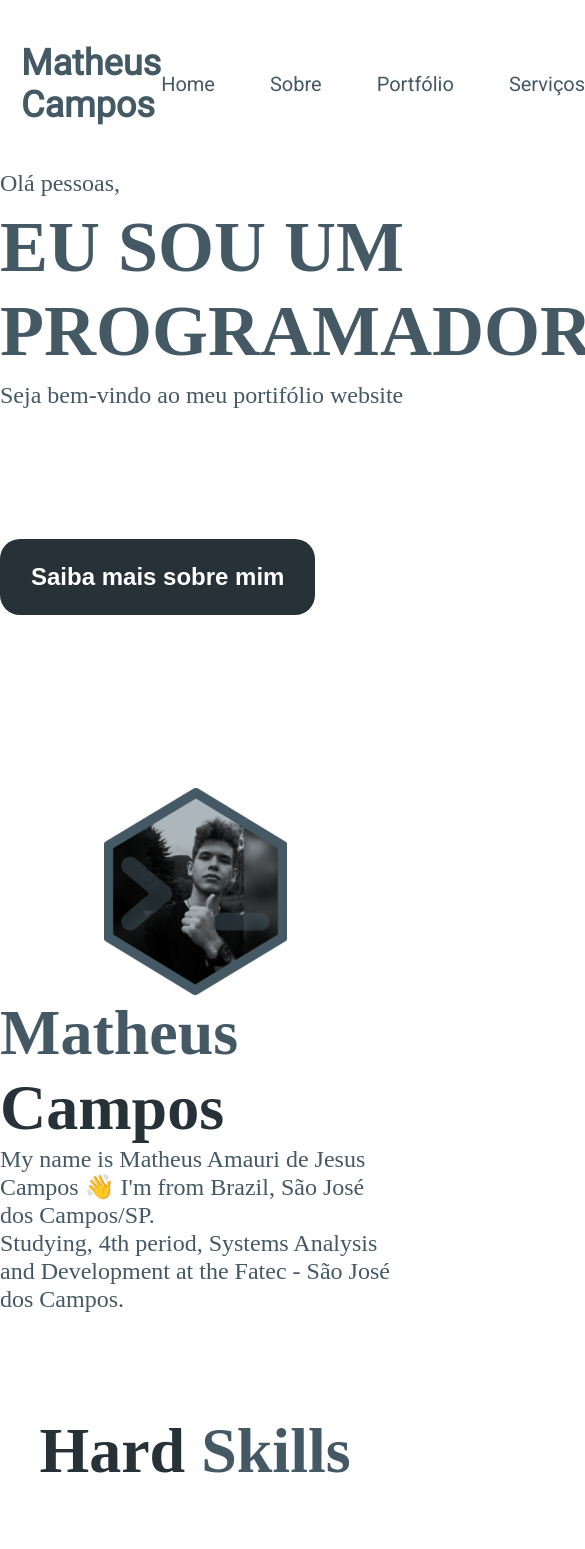
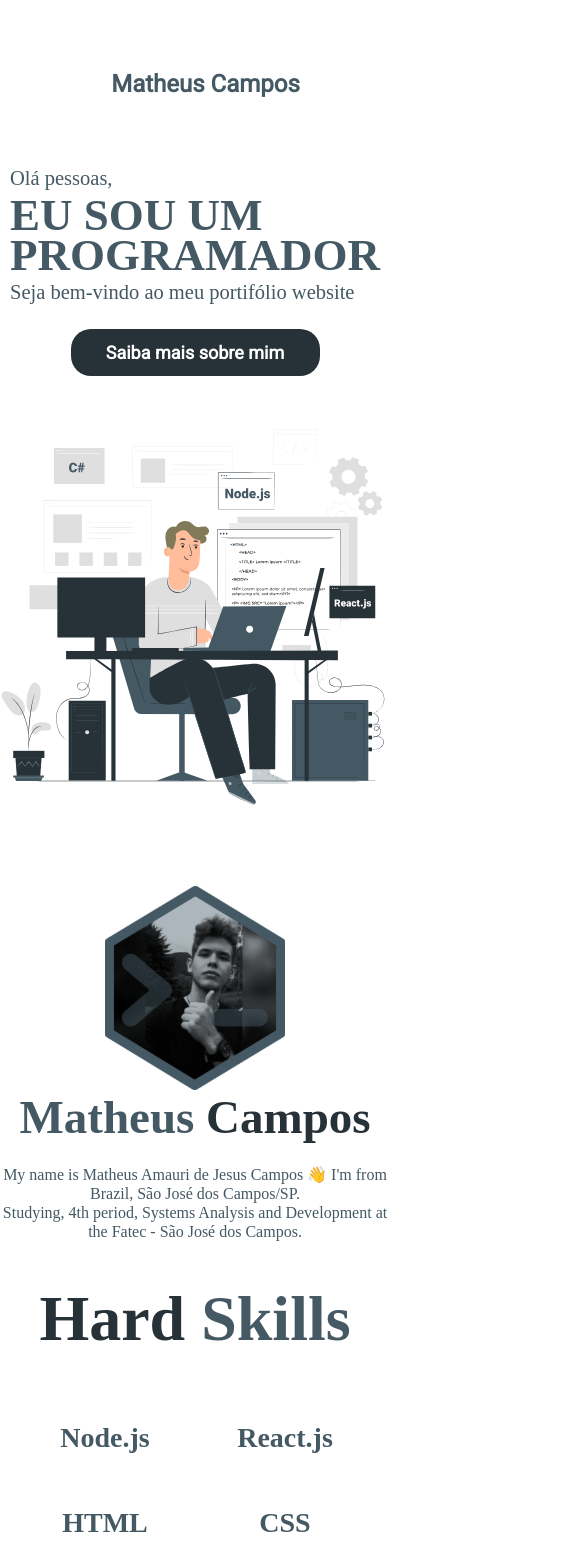
Before and after one commit to LucasPedro123/professional-portfolio, a React (Vite) app in the folder vite-project/: page / in a window 390 px wide. Shown: the top 1549 px of the page, 585 px wide, since content can reach past the window. Built offline with nearby package versions, Linux system fonts and the light colour scheme; some icons are missing.

Commit message:
feat: adding responsiveness to page components

```diff
--- a/vite-project/src/Component/About/About-style.css
+++ b/vite-project/src/Component/About/About-style.css
@@ -5,7 +5,7 @@
     justify-content: center;
     flex-direction: column;
     align-items: center;
-    height: 100vh;
+    height: 100%;
 }
 /* Agora, dentro da classe about-content, defino também que os itens vão se organizar em coluna */
 .about-content{
@@ -86,3 +86,43 @@ li > div{
     justify-content: center;
 
 }
+
+@media screen and (max-width: 768px){
+    .about-title{
+        font-weight: 900;
+        font-size: 47px;
+        line-height: 55px;
+    }
+    .about-text{
+        margin-top: 20px;
+        font-weight: 500;
+        font-size: 16px;
+        line-height: 19px;
+        display: flex;
+        font-feature-settings: 'pnum' on, 'onum' on;
+        text-align: center;
+    }
+    .about-content-skills{
+        margin-top: 40px;
+    }
+    .about-content img{
+        width: 100%;
+        max-width: 180px;
+    }
+    .about-skills{
+        display: flex;
+        flex-wrap: wrap;
+        justify-content: center;
+        li{
+            width: 160px;
+            height: 65px;
+            margin: 10px;
+            p{
+                font-weight: 800;
+                font-size: 28px;
+                line-height: 33px;
+            }
+        }
+
+    }
+}
--- a/vite-project/src/Component/Experience/Experience-style.css
+++ b/vite-project/src/Component/Experience/Experience-style.css
@@ -1,5 +1,5 @@
 footer{
-    height: 100vh;
+    height: 100%;
     display: flex;
     flex-direction: column;
     align-items: center;
@@ -107,3 +107,39 @@ footer{
 
 
 }
+
+.phrase-author{
+    margin-bottom: 70px;
+}
+@media screen and (max-width: 768px){
+    .footer-texts{
+        margin-right: 0px;
+        align-items: center;
+        flex-direction:column-reverse;
+        text-align: center;
+        gap: 28px;
+        p{
+            text-align: center;
+        }
+    }
+    .experience-box:nth-last-child(2){
+        margin-top: 0px;
+    }
+    .experience-content{
+        margin-top: 45px;
+        flex-direction: column;
+        align-items: center;
+        gap: 34px;
+    }
+
+    .phrase-title{
+        font-weight: 600;
+        font-size: 18px;
+        line-height: 21px;
+    }
+    .phrase-author{
+        font-weight: 900;
+        font-size: 36px;
+        line-height: 42px;
+    }
+}
--- a/vite-project/src/Component/Header/Header-style.css
+++ b/vite-project/src/Component/Header/Header-style.css
@@ -77,3 +77,17 @@ i{
     color: var(--primary);
 
 }
+
+@media screen and (max-width: 768px){
+    .header-navigate{
+        display: none;
+    }
+    .header-title{
+        font-weight: 900;
+        font-size: 24px;
+        line-height: 28px;
+
+
+
+    }
+}
--- a/vite-project/src/Component/Main/Main-component.jsx
+++ b/vite-project/src/Component/Main/Main-component.jsx
@@ -9,24 +9,26 @@ function Main() {
             <article className='main-content'>
                 <div className='main-wrapper'>
                     <div className='main-texts'>
-                        <p className='main-title-p'>Olá pessoas, </p>
-                        <h1 className='main-title'>EU SOU UM <br /> PROGRAMADOR</h1>
-                        <p className='main-title-p'>Seja bem-vindo ao meu portifólio website</p>
+                        <div className='main-titles'>
+                            <p className='main-title-p'>Olá pessoas, <br /></p>
+                            <h1 className='main-title'>EU SOU UM <br /> PROGRAMADOR</h1>
+                            <p className='main-title-p'>Seja bem-vindo ao meu portifólio website<br /></p>
+                        </div>
 
                         <button className='main-btn'>
                             Saiba mais sobre mim
                         </button>
 
                         <div className='main-icons'>
-                            <a href="">
+                            <a href="https://github.com/LucasPedro123">
                                 <i  class="fa-brands fa-github fa-3x"></i>
 
                             </a>
-                            <a href="">
+                            <a href="https://www.linkedin.com/in/lucas-pedro-fernandes/">
                                 <i class="fa-brands fa-linkedin-in fa-3x"></i>
                             </a>
-                            <a href="">
-                                <i class="fa-brands fa-instagram fa-4x"></i>
+                            <a href="https://www.instagram.com/lucasfernandes4150/">
+                                <i class="fa-brands fa-instagram fa-3x"></i>
                             </a>
                         </div>
                     </div>
--- a/vite-project/src/Component/Main/Main-style.css
+++ b/vite-project/src/Component/Main/Main-style.css
@@ -1,6 +1,6 @@
 .main-container{
     display: flex;
-    height: 80vh;
+    height: 80%;
 }
 .main-content{
     width: 100%;
@@ -27,7 +27,7 @@
     font-weight: 900;
     font-size: 72px;
     line-height: 84px;
-    color: #445964;
+    color: var(--primary);
     padding: 8px 0px;
 
 }
@@ -44,10 +44,7 @@
     font-weight: 900;
     font-size: 24px;
     line-height: 28px;
-}
-
-.main-btn:hover{
-    scale: 20px;
+    transition: 0.5s;
 }
 
 .main-icons{
@@ -56,9 +53,7 @@
         padding-right: 28px;
     }
 }
-.main-btn{
-    transition: 0.5s;
-}
+
 
 .main-btn:hover {
     transform: scale(1.05);
@@ -70,3 +65,54 @@
       transform: translateY(-8px) scale(1.2);
     }
   }
+
+
+@media screen and (max-width: 768px){
+    .main-container{
+        height: 85vh;
+    }
+    .main-wrapper{
+        flex-direction: column;
+    }
+    .main-title{
+        font-weight: 900;
+        font-size: 45px;
+        line-height: 40px;
+    }
+    .main-texts{
+        display: flex;
+        flex-direction: column;
+        align-items: center;
+    }
+    .main-title-p{
+        font-weight: 500;
+        font-size: 20.5px;
+        line-height: 18px;
+        /* identical to box height */
+    }
+
+    .main-btn{
+        /* Button */
+        margin-top: 28px;
+        width: 249px;
+        height: 47px;
+        /* Saiba mais sobre mim */
+        padding: 0px 0px;
+
+        font-family: 'Roboto';
+        font-weight: 900;
+        font-size: 18px;
+        line-height: 21px;
+        text-align: center;
+        color: #FFFFFF;
+    }
+
+    .main-icons{
+        margin-top: 28px;
+        text-align: center;
+    }
+    .main-image img{
+        width: 100%;
+        max-width: 450px;
+    }
+}
--- a/vite-project/src/Component/MyTechs/MyTechs-styles.css
+++ b/vite-project/src/Component/MyTechs/MyTechs-styles.css
@@ -1,5 +1,6 @@
 .section-mytechs{
-    height: 100vh;
+    margin-top: 80px;
+    height: 100%;
 }
 
 .section-mytechs > div{
@@ -9,7 +10,7 @@
 }
 
 .mytechs-title{
-    margin-bottom: 120px;
+    margin-bottom: 90px;
 
     font-weight: 900;
     font-size: 64px;
@@ -61,5 +62,27 @@
 }
 
 .mytech-content{
-    margin-bottom: 120px;
+    margin-bottom: 90px;
 }
+
+
+
+@media screen and (max-width: 768px){
+    .mytechs-title{
+        margin-bottom: 60px;
+    }
+    .section-mytechs p{
+        margin-bottom: 16px;
+    }
+    .mytechs-icons{
+        gap: 36px;
+    }
+    .mytech-content{
+        margin-bottom: 45px;
+    }
+    .mytechs-icons2{
+        justify-content: center;
+        flex-wrap: wrap;
+        gap: 36px;
+    }
+}
--- a/vite-project/src/Component/Projects/Projects-style.css
+++ b/vite-project/src/Component/Projects/Projects-style.css
@@ -1,5 +1,5 @@
 .section-projects{
-    height: 100vh;
+    height: 100%;
 }
 
 .section-projects-content{
@@ -72,3 +72,32 @@
 .projects-images{
     margin-top: 55px;
 }
+
+
+@media screen and (max-width: 768px){
+   .section-projects{
+        height: 100%;
+   }
+    .section-projects-content{
+        margin-top: 10%;
+        margin-left: 0px;
+    }
+
+    .section-project-texts{
+        display: flex;
+        flex-direction: column;
+        gap: 20px;
+        align-items: center;
+    }
+    .section-projects-btn{
+        display: flex;
+        justify-content: space-around;
+        margin-left: 20px;
+    }
+    .projects-btn{
+        /* Button */
+        font-size: 13px;
+        height: 40px;
+        padding: 0px 10px;
+    }
+}
--- a/vite-project/src/Component/Projects/projects-categories/AllProjecs.jsx
+++ b/vite-project/src/Component/Projects/projects-categories/AllProjecs.jsx
@@ -9,26 +9,32 @@ import './all-style.css'
 
 const projects = [
   {
+    link: "https://previsao-do-temp.netlify.app/",
     name: "Clima agora",
     img: weatherNowProjectImg
   },
   {
+    link: "https://le-scone-gourmet.netlify.app/",
     name: "Le Scone",
     img: lesconeProjectImg
   },
   {
+    link: "https://app.powerbi.com/view?r=eyJrIjoiYTJmOWMyNGUtYzU4Mi00NGNkLWJmYmYtOGFjMDY0MjVjZmI5IiwidCI6ImIxMDUxYzRiLTNiOTQtNDFhYi05NDQxLWU3M2E3MjM0MmZkZCJ9",
     name: "Dashboard Power BI",
     img: dashboardProjectImg
   },
   {
+    link: "https://65af1bb012f1c381d79ac15e--e-commercetestproject.netlify.app/",
     name: "Ecommerce",
     img: ecommerceProjectImg
   },
   {
+    link: "https://brazilexpress.netlify.app/",
     name: "Brasil Express",
     img: brasilexpressProjectImg
   },
   {
+    link: "https://deburguer-shop.netlify.app/",
     name: "Deburguer Shop",
     img: deburguerProjectImg
   },
@@ -39,7 +45,7 @@ function AllProjects() {
         <div className='img-projects'>
           {
             projects.map(project => (
-              <img key={project.name} src={project.img} alt={project.name} />
+              <img width="100%" key={project.name} src={project.img} alt={project.name} />
             ))
           }
         </div>
```
